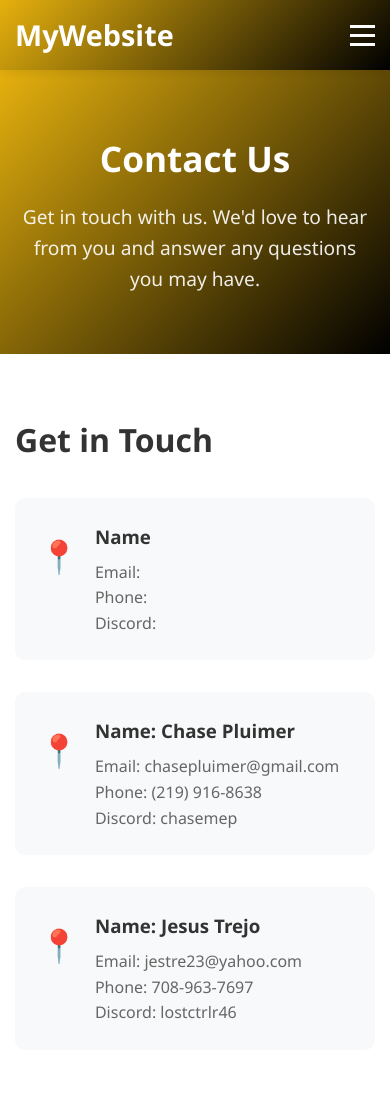
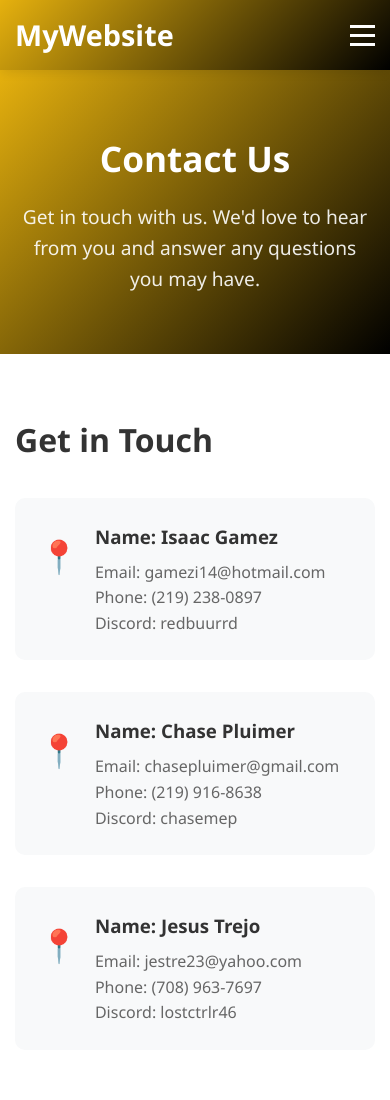
Before and after one commit to IsaacG14/DatabaseProject0, a plain HTML site: page contact.html in a window 390 px wide. Shown: the top 1100 px of the page. Drawn offline with Linux system fonts and the light colour scheme.

```diff
--- a/contact.html
+++ b/contact.html
@@ -66,8 +66,8 @@
                     <div class="contact-item">
                         <div class="contact-icon">📍</div>
                         <div>
-                            <h3>Name</h3>
-                            <p>Email: <br>Phone: <br> Discord: </p>
+                            <h3>Name: Isaac Gamez</h3>
+                            <p>Email: gamezi14@hotmail.com  <br>Phone: (219) 238-0897<br> Discord: redbuurrd </p>
                         </div>
                     </div>
 
@@ -83,7 +83,7 @@
                         <div class="contact-icon">📍</div>
                         <div>
                             <h3>Name: Jesus Trejo</h3>
-                            <p>Email: jestre23@yahoo.com <br>Phone: 708-963-7697 <br> Discord: lostctrlr46 </p>
+                            <p>Email: jestre23@yahoo.com <br>Phone: (708) 963-7697<br> Discord: lostctrlr46 </p>
                         </div>
                     </div>
 
```
